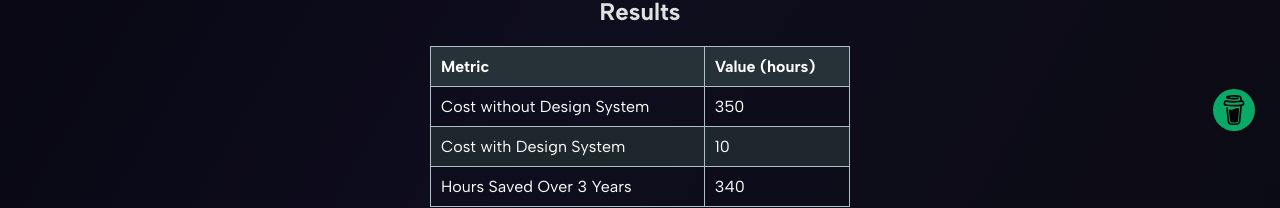
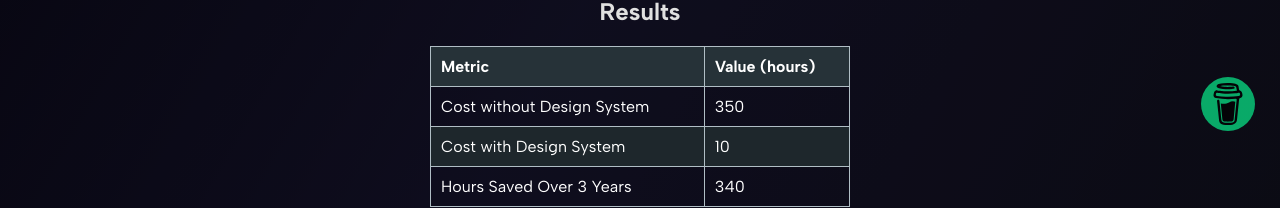
Before and after one commit to m4tuna/design-system-economics, a React (Create React App) app: page /calculator in a window 1280 px wide. Shown: the part 644-852 px from the top of the page. Built offline with nearby package versions, Linux system fonts and the light colour scheme.

Commit message:
size of fab

```diff
--- a/src/App.css
+++ b/src/App.css
@@ -158,10 +158,10 @@ tr:nth-child(even) {
 
 .footer a {
   position: relative;
-  font-size: 30px;
+  font-size: 42px;
   color: #000;
   background: #08ff95;
-  width: 30px;
+  width: 42px;
   border-radius: 100px;
   display: flex;
   align-items: center;
```
